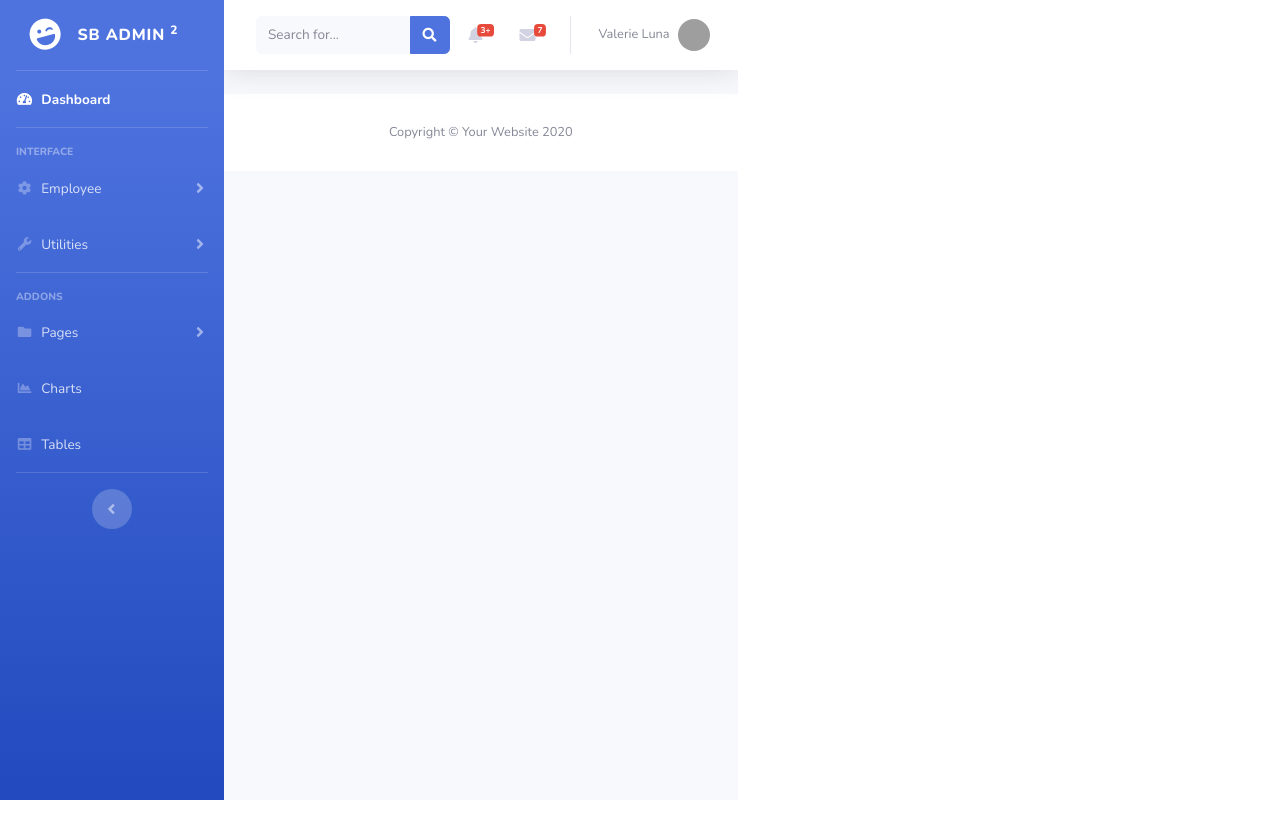
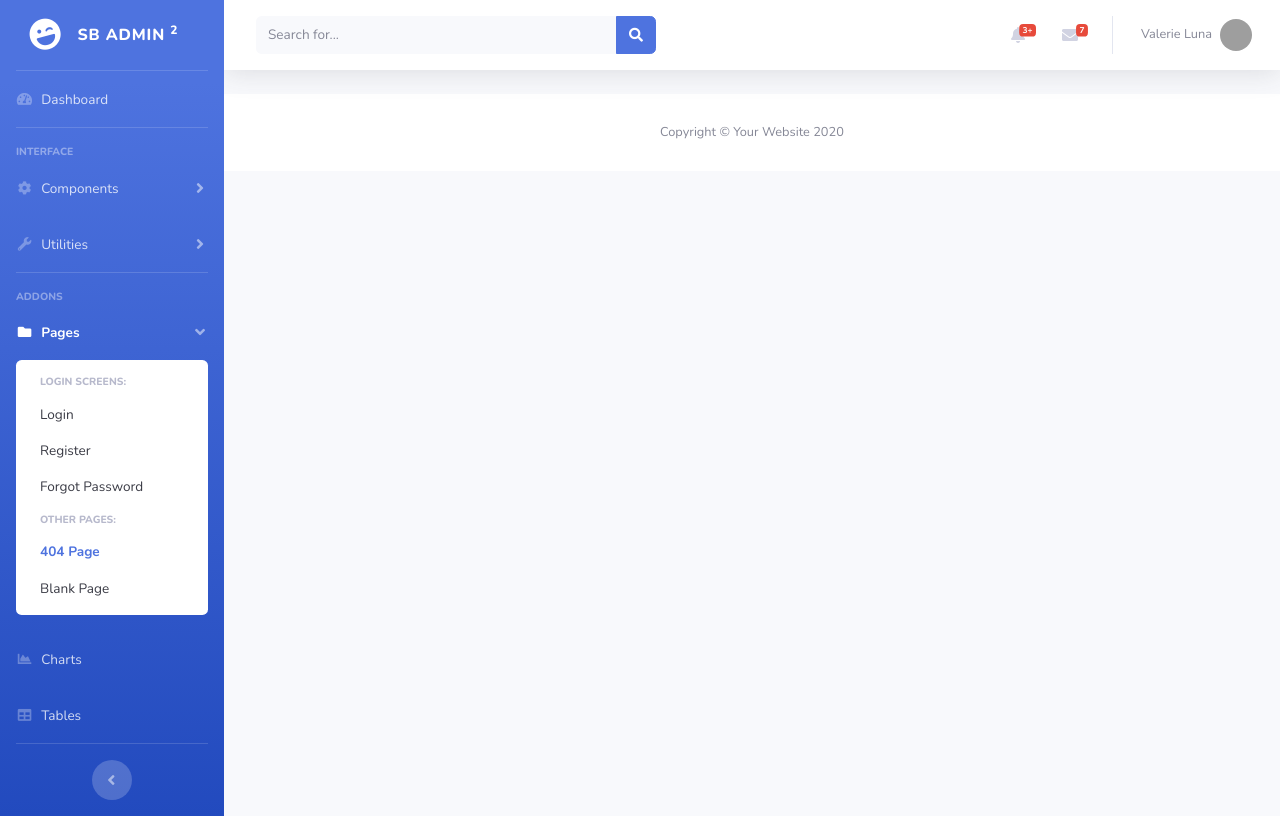
Before and after one commit to artem712/global-industry, a Django app: page /inventory/dashboard/ in a window 1280 px wide. Run offline with Django 3.2, Linux system fonts and the light colour scheme; some libraries are stand-ins or nearby versions; grey boxes are pictures that could not be loaded.

Commit message:
Base alter

```diff
--- a/inventory/templates/inventory/base.html
+++ b/inventory/templates/inventory/base.html
@@ -11,7 +11,7 @@
   <meta name="description" content="">
   <meta name="author" content="">
 
-  <title>Dashboard</title>
+  <title>SB Admin 2 - 404</title>
 
   <!-- Custom fonts for this template-->
   <link href="{% static 'Dashboard/vendor/fontawesome-free/css/all.min.css' %}" rel="stylesheet" type="text/css">
@@ -42,7 +42,7 @@
       <hr class="sidebar-divider my-0">
 
       <!-- Nav Item - Dashboard -->
-      <li class="nav-item active">
+      <li class="nav-item">
         <a class="nav-link" href="index.html">
           <i class="fas fa-fw fa-tachometer-alt"></i>
           <span>Dashboard</span></a>
@@ -60,7 +60,7 @@
       <li class="nav-item">
         <a class="nav-link collapsed" href="#" data-toggle="collapse" data-target="#collapseTwo" aria-expanded="true" aria-controls="collapseTwo">
           <i class="fas fa-fw fa-cog"></i>
-          <span>Employee</span>
+          <span>Components</span>
         </a>
         <div id="collapseTwo" class="collapse" aria-labelledby="headingTwo" data-parent="#accordionSidebar">
           <div class="bg-white py-2 collapse-inner rounded">
@@ -97,12 +97,12 @@
       </div>
 
       <!-- Nav Item - Pages Collapse Menu -->
-      <li class="nav-item">
-        <a class="nav-link collapsed" href="#" data-toggle="collapse" data-target="#collapsePages" aria-expanded="true" aria-controls="collapsePages">
+      <li class="nav-item active">
+        <a class="nav-link" href="#" data-toggle="collapse" data-target="#collapsePages" aria-expanded="true" aria-controls="collapsePages">
           <i class="fas fa-fw fa-folder"></i>
           <span>Pages</span>
         </a>
-        <div id="collapsePages" class="collapse" aria-labelledby="headingPages" data-parent="#accordionSidebar">
+        <div id="collapsePages" class="collapse show" aria-labelledby="headingPages" data-parent="#accordionSidebar">
           <div class="bg-white py-2 collapse-inner rounded">
             <h6 class="collapse-header">Login Screens:</h6>
             <a class="collapse-item" href="login.html">Login</a>
@@ -110,7 +110,7 @@
             <a class="collapse-item" href="forgot-password.html">Forgot Password</a>
             <div class="collapse-divider"></div>
             <h6 class="collapse-header">Other Pages:</h6>
-            <a class="collapse-item" href="404.html">404 Page</a>
+            <a class="collapse-item active" href="404.html">404 Page</a>
             <a class="collapse-item" href="blank.html">Blank Page</a>
           </div>
         </div>
@@ -332,6 +332,11 @@
 
         <!-- Begin Page Content -->
 
+  {% block body %}
+
+
+    {% endblock %}
+
       <!-- End of Main Content -->
 
       <!-- Footer -->
@@ -384,21 +389,6 @@
   <!-- Custom scripts for all pages-->
   <script src="{% static 'Dashboard/js/sb-admin-2.min.js' %}"></script>
 
-  <!-- Page level plugins -->
-  <script src="{% static 'Dashboard/vendor/chart.js/Chart.min.js' %}"></script>
-
-  <!-- Page level custom scripts -->
-  <script src="{% static 'Dashboard/js/demo/chart-area-demo.js' %}"></script>
-  <script src="{% static 'Dashboard/js/demo/chart-pie-demo.js' %}"></script>
-  <div class="container">
-
-    {% block body %}
-
-
-    {% endblock %}
-
-  </div>
-
 </body>
 
 </html>
--- a/inventory/templates/inventory/dashboard.html
+++ b/inventory/templates/inventory/dashboard.html
@@ -2,8 +2,5 @@
 
 {% block body %}
 
-<div class ="button.group">
-  <a href="#" class="btn btn-primary btn-md" role="button">Employee</a>
-  <a href="#" class="btn btn-warning btn-sm" role="button">.</a>
 
 {% endblock %}
```
